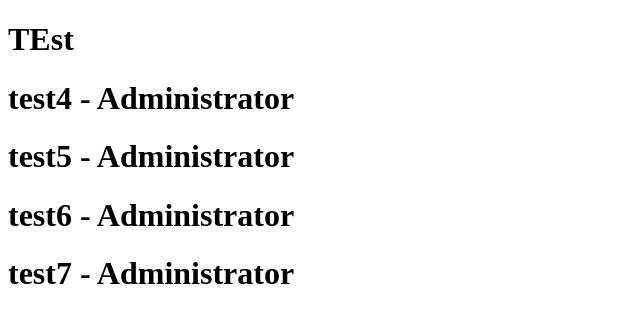
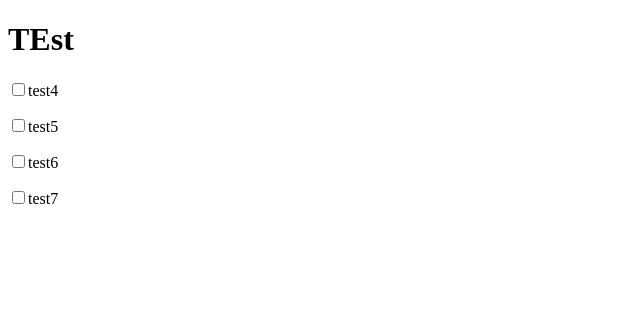
Before and after one commit to tlomiej/FirstReactApp, a React (Create React App) app: page / in a window 1280 px wide. Shown: the top 322 px of the page, without its empty margins (0-640 px from the left). Built offline with nearby package versions, Linux system fonts and the light colour scheme.

Commit message:
rozbudowa

```diff
--- /dev/null
+++ b/src/components/Todo.tsx
@@ -0,0 +1,33 @@
+import React, {Component} from 'react';
+
+
+type Task = {
+  name: string;
+  id: number;
+};
+
+
+
+export interface task {
+  task?: Task
+}
+class Todos<todos> extends React.Component<task> {
+
+  markComplet = (e?: any) =>{
+    console.log("MarkComplet", e ,this.props);
+  }
+  render() {
+    return (
+      <div>
+        <p><input type="checkbox" onChange={this.markComplet}/>
+        {this.props.task?.name}</p>
+      </div>
+
+
+
+    );
+  }
+}
+
+
+export default Todos;
--- a/src/components/Todos.tsx
+++ b/src/components/Todos.tsx
@@ -1,4 +1,5 @@
 import React, {Component} from 'react';
+import Todo from './Todo'
 
 
 type Task = {
@@ -18,7 +19,7 @@ class Todos<todos> extends React.Component<loginS> {
   render() {
     return (
         this.props.tasks?.map(el => {
-        return <h1>{el.name} - {this.props.login}</h1>
+        return <Todo task={el}></Todo>
         })
 
 
```
